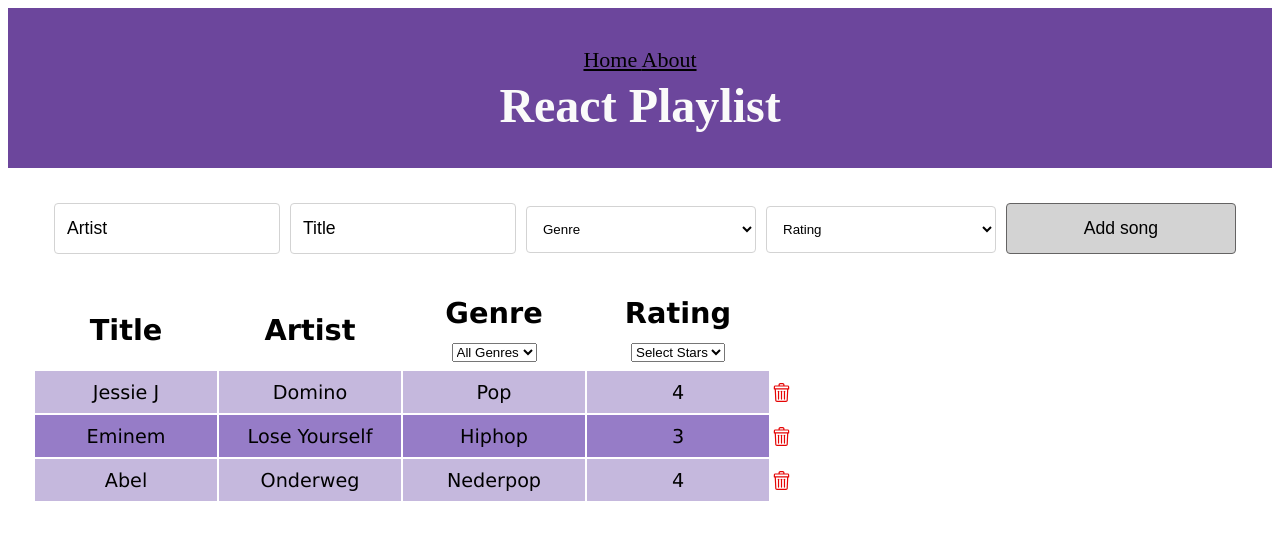
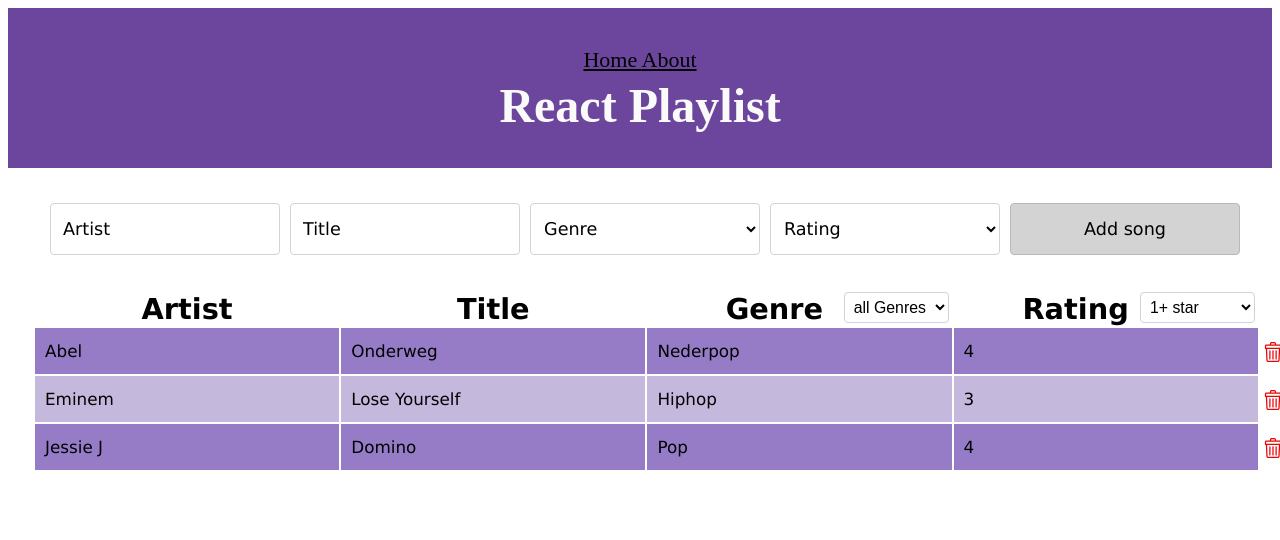
Before and after one commit to DebbySpaninks/debby_spaninks-ReactLilPlaylist, a React (Create React App) app in the folder react-playlist/: page / in a window 1280 px wide. Shown: the top 540 px of the page. Built offline with nearby package versions, Linux system fonts and the light colour scheme.

Commit message:
sort is working + make last styling changes

```diff
--- a/react-playlist/src/components/table/SongTable.js
+++ b/react-playlist/src/components/table/SongTable.js
@@ -27,24 +27,24 @@ const SongTable = props => {
             {/* after click on tablehead we update the field we want to sort by */}
             <th>
               <span
+                className={(props.sortKey === 'artist' ?
+                  (props.sortDirection < 0 ? 'sorted' : 'sorted desc') : '')}
+                onClick={() => changeSortKey('artist')}>
+                Artist
+              </span>
+            </th>
+            <th>
+              <span
                 className={(props.sortKey === 'title' ?
-                  (props.sortDirection < 0 ? 'sorted desc' : 'sorted') : '')}
+                  (props.sortDirection < 0 ? 'sorted' : 'sorted desc') : '')}
                 onClick={() => changeSortKey('title')}>
                 Title
               </span>
             </th>
             <th>
               <span
-                className={(props.sortKey === 'artist' ?
-                  (props.sortDirection < 0 ? 'sorted desc' : 'sorted') : '')}
-                onClick={() => changeSortKey('artist')}>
-                Artist
-              </span>
-            </th>
-            <th>
-              <span
                 className={(props.sortKey === 'genre' ?
-                  (props.sortDirection < 0 ? 'sorted desc' : 'sorted') : '')}
+                  (props.sortDirection < 0 ? 'sorted' : 'sorted desc') : '')}
                 onClick={() => changeSortKey('genre')}>
                 Genre
               </span>
@@ -52,7 +52,7 @@ const SongTable = props => {
                 value={props.genre}
                 onChange={e => props.setGenre(e.currentTarget.value)}>
                 <option
-                  value="">All Genres</option>
+                  value="">all Genres</option>
                 {uniqueGenres.map((genre, index) =>
                   <option key={index} value={genre}>{genre}</option>
                 )};
@@ -61,20 +61,19 @@ const SongTable = props => {
             <th>
               <span
                 className={(props.sortKey === 'rating' ?
-                  (props.sortDirection < 0 ? 'sorted desc' : 'sorted') : '')}
+                  (props.sortDirection < 0 ? 'sorted' : 'sorted desc') : '')}
                 onClick={() => changeSortKey('rating')}>
                 Rating
               </span>
               <select
                 value={props.rating}
                 onChange={e => props.setRating(e.currentTarget.value)}>
-                <option value="0">Select Stars</option>
+                <option value="">select Stars</option>
+                <option value="1">1+ star</option>
+                <option value="2">2+ stars</option>
+                <option value="3">3+ stars</option>
+                <option value="4">4+ stars</option>
                 <option value="5">5 stars</option>
-                <option value="4">4+ stars</option>
-                <option value="3">3+ stars</option>
-                <option value="2">2+ stars</option>
-                <option value="1">1+ star</option>
-
               </select>
             </th>
           </tr>
--- a/react-playlist/src/container/SongOverview.js
+++ b/react-playlist/src/container/SongOverview.js
@@ -16,10 +16,10 @@ function SongOverview() {
   const [filteredSongs, setFilteredSongs] = useState([]);
 
   // several
-  const [sortKey, setSortKey] = useState('title');
+  const [sortKey, setSortKey] = useState('');
   const [sortDirection, setSortDirection] = useState(1);
   const [genre, setGenre] = useState('');
-  const [rating, setRating] = useState('0');
+  const [rating, setRating] = useState('1');
 
   useEffect(() => {
 
--- a/react-playlist/src/styles/App.css
+++ b/react-playlist/src/styles/App.css
@@ -18,10 +18,6 @@
   margin: 5px 0px 12px;
 }
 
-ul {
-  list-style-type: none;
-}
-
 .link-header {
 margin-top: 15px;
 }
@@ -32,7 +28,7 @@ a.link {
 }
 
 .about {
-  margin-top: 40px;
+  margin-top: 70px;
 }
 
 .about-content {
@@ -51,54 +47,65 @@ a.link {
 button,
 .input-primary,
 .select-primary {
-  width: 200px;
+  width: 230px;
+  height: 52px;
+  box-sizing: border-box;
   padding: 14px 12px;
   margin: 20px 0;
-  border: 1px solid rgb(100, 99, 99);
+  border: 1px solid rgb(139, 138, 138);
   border-radius: 4px;
   background-color: lightgray;
   margin-left: 10px;
+  font-family: Verdana, Tahoma, sans-serif;
 }
 
 button,
 .select-primary,
-.filter select {
+.table select {
   cursor: pointer;
-  width: 230px;
 }
 
 .form input,
 .form select,
-.filter select {
+.table select {
   background-color: white;
   border: 1px solid lightgray;
 }
 
-
-.filter select {
+.table select {
   margin: 0;
   padding: 5px;
   border-radius: 4px;
-  font-size: 0.85em;
+  font-size: 0.55em;
 }
 
 input,
-button {
+button, select {
   font-size: 1.1em;
 }
 
-table {
+button {
+  background-color: lightgray;
+  border: 1px solid rgb(189, 183, 183);
+}
+
+select.select-primary {
+  padding: 9px;
+}
+
+.table {
   margin-left: 25px;
+  width: 100%;
 }
 
 .table-header th {
   font-size: 1.8em;
-  width: 160px;
-  padding: 5px;
+  max-width: 160px;
+  padding: 0 6px;
   cursor: pointer;
 }
 
-th.sorted::after {
+th>span.sorted::after {
   content: "\2303";
   font-weight: 900;
   color: black;
@@ -107,40 +114,46 @@ th.sorted::after {
   padding: 0 7px 0 7px;
 }
 
-th.desc::after {
+th>span.desc::after {
   transform: rotate(180deg);
 }
 
-tr.filter td.white-td {
-  background-color: white;
+th>select {
+  float: right;
+}
+
+th:nth-child(1n+3) {
+  padding: 0 0.1em 0 2em;
 }
 
 td {
-  width: 180px;
-  font-size: 1.2em;
+  width: 205px;
+  font-size: 1.05em;
   color: black;
+  padding: 0 10px;
+  text-align: left;
 }
 
 tr td {
   height: 40px;
 }
 
-tr:nth-child(even) td {
+tr:nth-child(odd) td {
   background: rgb(150, 124, 199);
 }
 
-tr:nth-child(odd) td {
+tr:nth-child(even) td {
   background: rgb(197, 184, 221);
 }
 
 .td-icon {
   width: 20px;
-  padding: 0px;
+  padding: 3px;
   cursor: pointer;
 }
 
 .img-icon {
-  width: 19px;
+  width: 20px;
   margin-top: 5px;
 }
 
```
